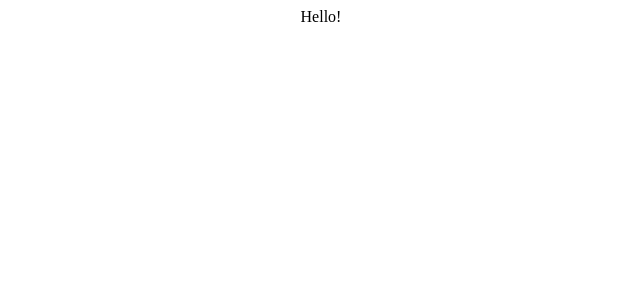
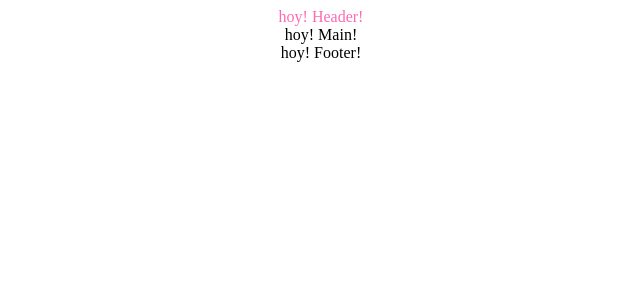
Before and after one commit to heggy231/fam-wisp, a React (Create React App) app in the folder react-ui/: page / in a window 1280 px wide. Shown: the top 300 px of the page, without its empty margins (319-959 px from the left). Built offline with nearby package versions, Linux system fonts and the light colour scheme.

Commit message:
setup sectionig

```diff
--- a/react-ui/src/app.jsx
+++ b/react-ui/src/app.jsx
@@ -1,9 +1,14 @@
-import './style.css';
+import Footer from "./sectioning/footer/footer";
+import Header from "./sectioning/header/header";
+import Main from "./sectioning/main/main";
+import "./style.css";
 
 function App() {
   return (
     <div className="App">
-      Hello!
+      <Header />
+      <Main />
+      <Footer />
     </div>
   );
 }
--- /dev/null
+++ b/react-ui/src/sectioning/footer/footer.jsx
@@ -0,0 +1,8 @@
+import React from "react";
+import "./style.css";
+
+const Footer = () => {
+  return <footer>hoy! Footer!</footer>;
+};
+
+export default Footer;
--- /dev/null
+++ b/react-ui/src/sectioning/footer/style.css
@@ -0,0 +1,3 @@
+header {
+  color: hotpink;
+}
--- /dev/null
+++ b/react-ui/src/sectioning/header/header.jsx
@@ -0,0 +1,8 @@
+import React from "react";
+import "./style.css";
+
+const Header = () => {
+  return <header>hoy! Header!</header>;
+};
+
+export default Header;
--- /dev/null
+++ b/react-ui/src/sectioning/header/style.css
@@ -0,0 +1,3 @@
+header {
+  color: hotpink;
+}
--- /dev/null
+++ b/react-ui/src/sectioning/main/main.jsx
@@ -0,0 +1,8 @@
+import React from "react";
+import "./style.css";
+
+const Main = () => {
+  return <main>hoy! Main!</main>;
+};
+
+export default Main;
--- /dev/null
+++ b/react-ui/src/sectioning/main/style.css
@@ -0,0 +1,3 @@
+header {
+  color: hotpink;
+}
```
